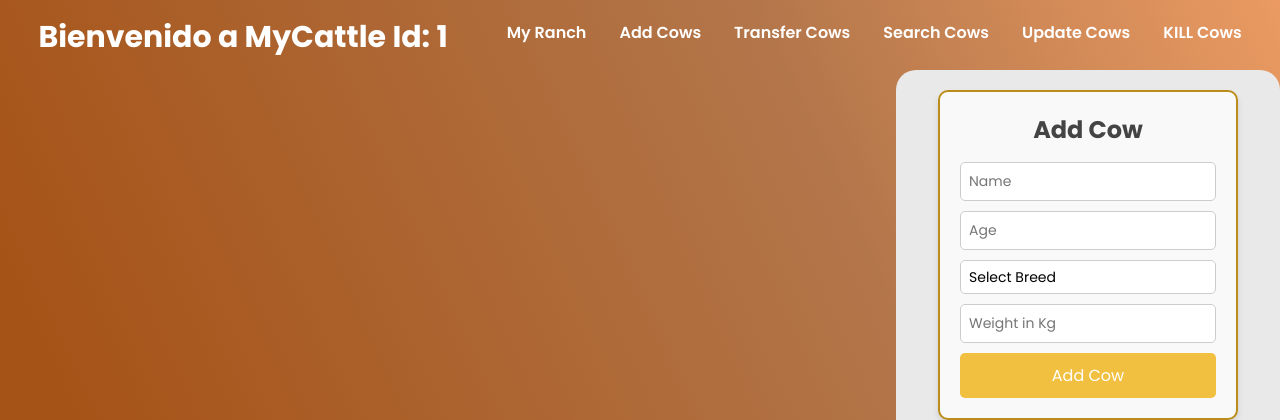
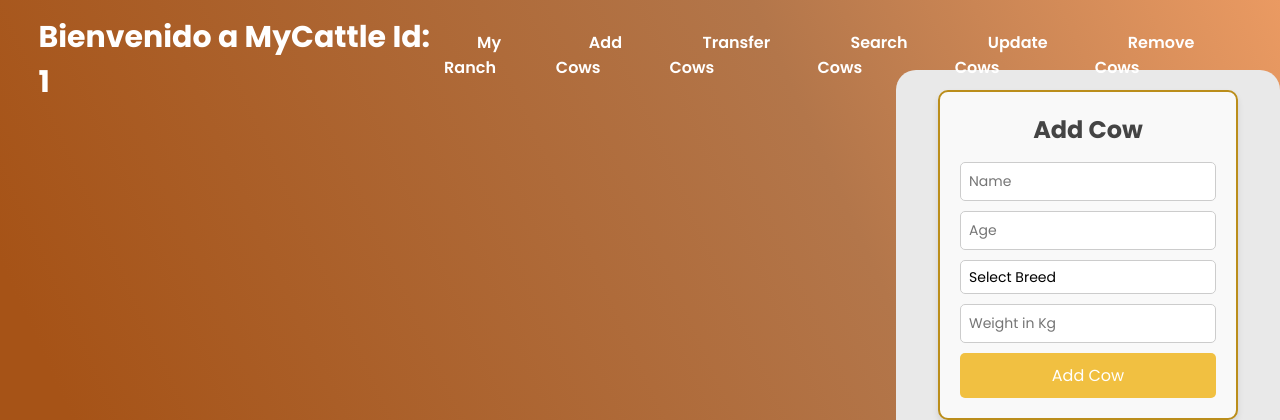
Before and after one commit to JBertrandP/Cowculator, a Flask app: template frontend/templates/MyCattle.html in a window 1280 px wide. Shown: the top 420 px of the page. Run offline with Flask 3, Linux system fonts and the light colour scheme; the template is opened without the code that fills it: most values are stand-ins (such as "Sample title", 1, 10 or a date in 2020); data that the repository does not hold is empty; some libraries are stand-ins or nearby versions.

Commit message:
MyCattleUpdate

```diff
--- a/frontend/templates/MyCattle.html
+++ b/frontend/templates/MyCattle.html
@@ -28,7 +28,7 @@
             <li><a href="#" onclick="displayContent('content3')">Transfer Cows</a></li>
             <li><a href="#" onclick="displayContent('content2')">Search Cows</a></li>
             <li><a href="#" onclick="displayContent('content4')">Update Cows</a></li>
-            <li><a href="#" onclick="displayContent('content5')">KILL Cows</a></li>
+            <li><a href="#" onclick="displayContent('content5')">Remove Cows</a></li>
         </ul>
 
         <!-- <div class="bx bx-menu" id="menu-icon"></div> -->
@@ -130,7 +130,7 @@
 
                 <div id="killCowContainer">
                         <form id = "updateForm">
-                            <h2>KILL Cow</h2>
+                            <h2>Remove Cow</h2>
                             <label for="cowId">Cow ID:</label>
                             <input type="number" placeholder="Enter a valid Cow Id" id="updateCowId" required>
 
```
